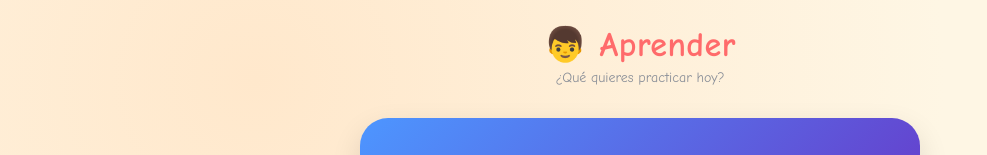
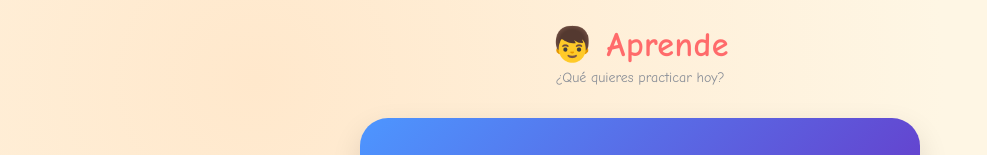
Before and after one commit to Felipeveliz/a-leer, a plain HTML site: page index.html in a window 1280 px wide. Shown: the top 155 px of the page, without its empty margins (0-987 px from the left). Drawn offline with Linux system fonts and the light colour scheme.

Commit message:
Renombrar app a 'Aprende'
Co-Authored-By: Claude Fable 5 <noreply@anthropic.com>

```diff
--- a/index.html
+++ b/index.html
@@ -6,7 +6,7 @@
 <meta name="apple-mobile-web-app-capable" content="yes">
 <meta name="apple-mobile-web-app-status-bar-style" content="default">
 <meta name="theme-color" content="#fef6e4">
-<title>Aprender</title>
+<title>Aprende</title>
 <style>
   :root{
     --bg:#fef6e4;
@@ -256,7 +256,7 @@
 
   <!-- ============ MENÚ DE INICIO ============ -->
   <section class="screen active" id="screen-inicio">
-    <h1>👦 Aprender</h1>
+    <h1>👦 Aprende</h1>
     <div class="sub">¿Qué quieres practicar hoy?</div>
     <div class="menu">
       <button class="menu-btn menu-esp" onclick="irA('menu')">
```
